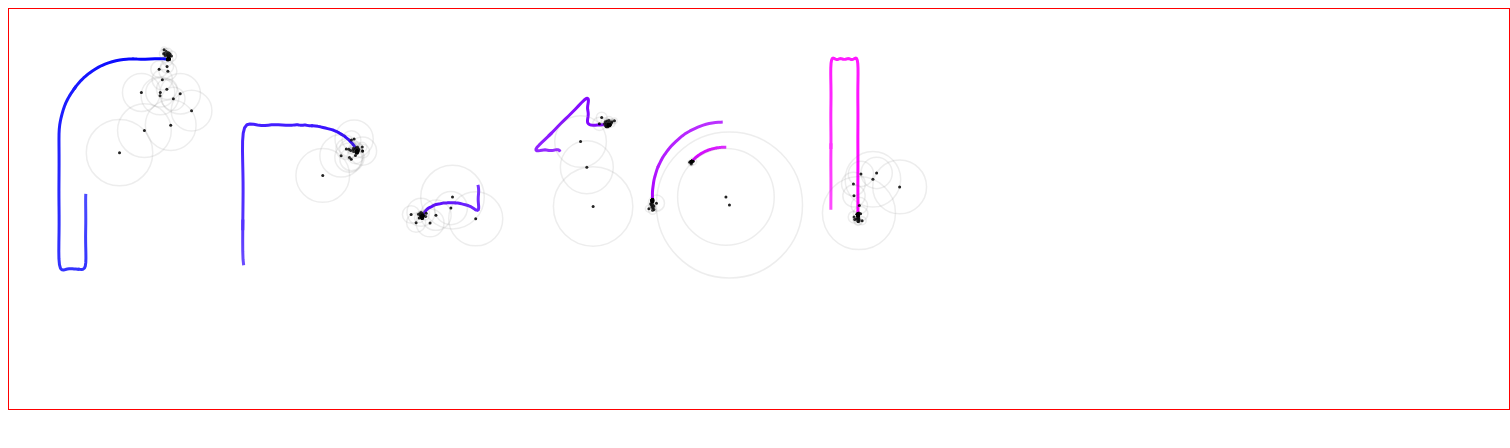
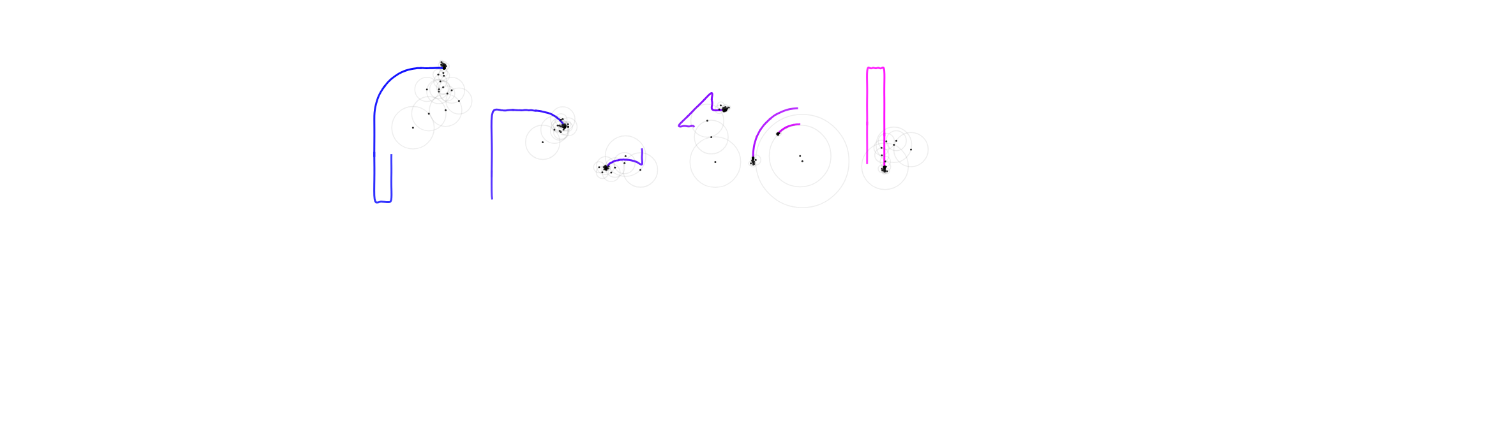
Before and after one commit to BelgianSalamander/BelgianSalamander.github.io, a plain HTML site: page index.html in a window 1280 px wide. Shown: the whole page, 1510 px wide, since content can reach past the window. Drawn offline with Linux system fonts and the light colour scheme.

Commit message:
Improve looks

```diff
--- a/index.html
+++ b/index.html
@@ -4,6 +4,6 @@
         <script src="main2.js"></script>
     </head>
     <body>
-        <canvas id = "canvas" width = 1500 height = 400 style = "border: 1px solid red;"></canvas>
+        <canvas id = "canvas" width = 1980 height = 400 style = "width: 100%;"></canvas>
     </body>
 </html>
--- a/main2.js
+++ b/main2.js
@@ -12,13 +12,14 @@ function rgbToHex(r, g, b, a) {
 }
 
 const POINT_COUNT = 400;
-const SEGMENT_COUNT = 10;
+const SEGMENT_COUNT = 20;
 const SEGMENT_FRACTION = 1 / SEGMENT_COUNT;
 
 class FourierDrawer {
     constructor(scale, offset, circles, hue) {
         this.scale = scale;
         this.offset = offset;
+        this.secondaryOffset = [0, 0];
         this.circles = circles;
 
         this.points = [];
@@ -147,8 +148,9 @@ class FourierDrawer {
         ctx.lineJoin = "round";
         ctx.lineWidth = 1.0;
 
+        ctx.translate(...this.secondaryOffset);
+        ctx.scale(...this.scale);
         ctx.translate(...this.offset);
-        ctx.scale(...this.scale);
 
         this.renderPath(t, ctx, partial);
         this.renderArms(t, ctx);
@@ -278,31 +280,54 @@ function shuffle(array) {
   }
 
 let t = 0;
+const SCALE = 3;
 
 window.onload = () => {
     fetch("/circles.json").then(res => res.json()).then(data => {
         data.sort((a, b) => a.offset[0] < b.offset[0] ? -1 : 1);
         console.log(data);
 
+        let canvas = document.getElementById("canvas");
+        const canvasWidth = canvas.width;
+        const canvasHeight = canvas.height;
+
         let drawers = [];
+        let minx = 5000, miny = 5000;
+        let maxx = 0, maxy = 0;
 
         for (const i in data) {
             const obj = data[i];
             let hue = (240 + i * 10) % 360;
 
-            let drawer = new FourierDrawer([3, 3], [50 + 3 * obj.offset[0], 50 + 3 * obj.offset[1]], obj.circles, hue);
+            let drawer = new FourierDrawer([SCALE, SCALE], obj.offset, obj.circles, hue);
             drawers.push(drawer);
+
+            for (point of drawer.points) {
+                minx = Math.min(minx, point[0] + obj.offset[0]);
+                miny = Math.min(miny, point[1] + obj.offset[1]);
+                maxx = Math.max(maxx, point[0] + obj.offset[0]);
+                maxy = Math.max(maxy, point[1] + obj.offset[1]);
+            }
         }
 
-        let canvas = document.getElementById("canvas");
+        let centerx = ((maxx + miny) / 2) * SCALE;
+        let centery = ((maxy + miny) / 2) * SCALE;
+
+        console.log(centerx, centery);
+        console.log(minx, maxx);
+
+        for (const i in data) {
+            console.log((canvasWidth / 2) - centerx);
+            drawers[i].secondaryOffset = [
+                (canvasWidth / 2) - centerx,
+                (canvasHeight / 2) - centery
+            ];
+        }
 
         let permutation = [...Array(drawers.length).keys()];
         shuffle(permutation);
 
         setInterval(() => {
-            const canvasWidth = canvas.width;
-            const canvasHeight = canvas.height;
-
             let ctx = canvas.getContext("2d");
             ctx.resetTransform();
             ctx.clearRect(0, 0, canvasWidth, canvasHeight);
```
